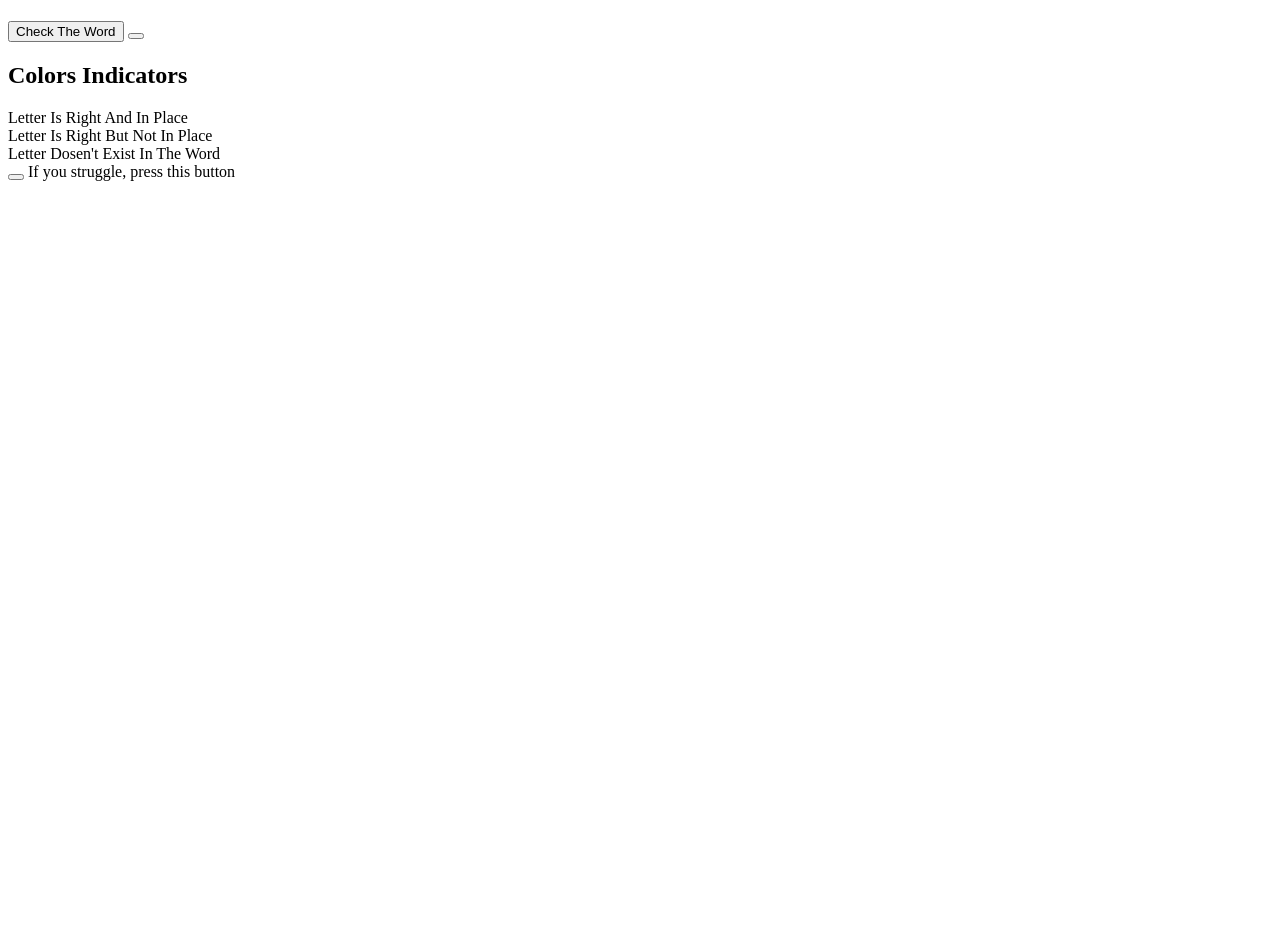
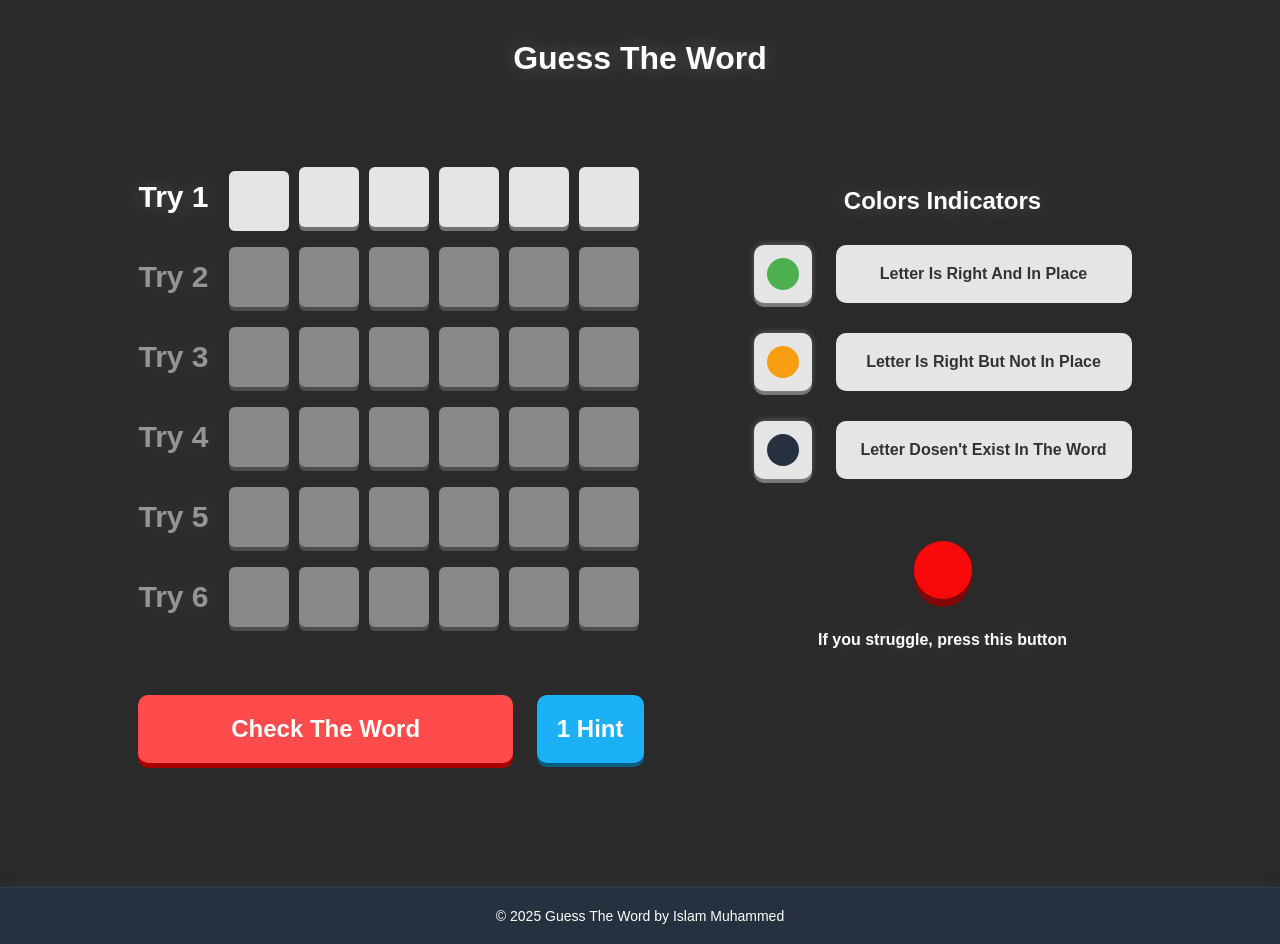
Before and after one commit to Islvm12/Word-guess, a plain HTML site: page index.html in a window 1280 px wide. Before the commit the page ends 800 px from the top, so only its background shows below. Drawn offline with nearby package versions, Linux system fonts and the light colour scheme; the site is published under a folder, as on GitHub Pages, so addresses that start at the root find nothing.

Commit message:
Fix file paths for CSS and JS

```diff
--- a/index.html
+++ b/index.html
@@ -5,7 +5,7 @@
     <meta charset="UTF-8">
     <meta name="viewport" content="width=device-width, initial-scale=0.9">
     <title></title>
-    <link rel="stylesheet" href="/guess.css">
+    <link rel="stylesheet" href="./guess.css">
 </head>
 
 <body>
@@ -43,7 +43,7 @@
     </div>
     <footer></footer>
     <script src="https://cdn.jsdelivr.net/npm/canvas-confetti@1.9.3/dist/confetti.browser.min.js"></script>
-    <script src="/guess.js"></script>
+    <script src="./guess.js"></script>
 </body>
 
 </html>
```
